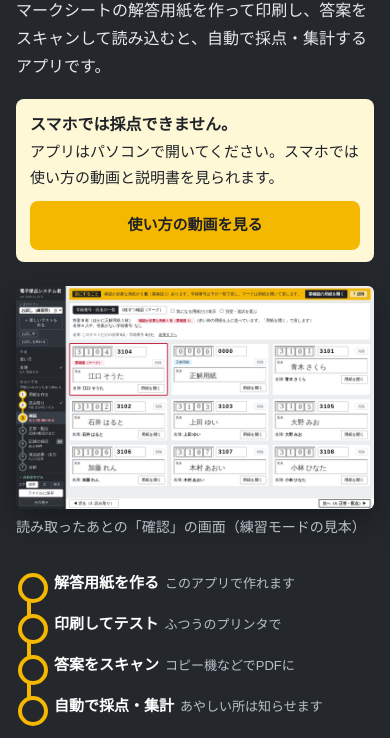
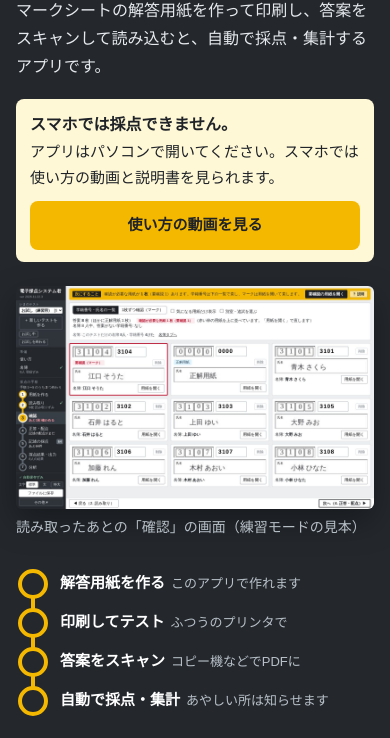
Before and after one commit to Okarin-netizen/denshi-saiten, a plain HTML site: page docs/index.html in a window 390 px wide. Shown: the part 73-811 px from the top of the page. Drawn offline with Linux system fonts and the light colour scheme.

Commit message:
上の流れの線が丸の真ん中を通るようにする
Co-Authored-By: Claude Opus 5.5 <noreply@anthropic.com>
Claude-Session: https://claude.ai/code/session_01NRT8ofqg1RYW8C1v3UykdU

```diff
--- a/docs/index.html
+++ b/docs/index.html
@@ -30,9 +30,9 @@ h1{margin:0;font-size:36px;letter-spacing:.02em;line-height:1.3;overflow-wrap:br
 .lead{margin:8px 0 18px;color:#e6eaee;font-size:17px;max-width:none}
 /* 流れ: アプリの左の列と同じ「路線」。番号は付けない（番号はアプリの手順の番号だけにする） */
 .route{display:grid;grid-template-columns:repeat(4,minmax(0,1fr));margin:0 0 16px;padding:0;list-style:none;position:relative}
-.route::before{content:"";position:absolute;left:12.5%;right:12.5%;top:9px;height:4px;background:var(--accent);border-radius:2px}
-.route li{position:relative;text-align:center;padding:28px 6px 0;font-weight:bold;font-size:15px;line-height:1.4}
-.route li::before{content:"";position:absolute;left:50%;top:0;width:22px;height:22px;margin-left:-11px;border-radius:50%;background:var(--side);border:4px solid var(--accent)}
+.route::before{content:"";position:absolute;left:12.5%;right:12.5%;top:13px;height:4px;background:var(--accent);border-radius:2px}
+.route li{position:relative;margin:0;text-align:center;padding:38px 6px 0;font-weight:bold;font-size:15px;line-height:1.4}
+.route li::before{content:"";position:absolute;left:50%;top:0;width:22px;height:22px;margin-left:-15px;border-radius:50%;background:var(--side);border:4px solid var(--accent)}
 .route li small{display:block;font-weight:normal;color:#b8c0c8;font-size:13px;margin-top:3px}
 .need{margin:0 0 18px;color:#d8dee4;font-size:15px}
 .need b{color:#fff}
@@ -160,8 +160,8 @@ section.last h2{font-size:20px;color:var(--ink)}
  h1{font-size:26px}
  .lead{font-size:16px}
  .route{grid-template-columns:1fr;gap:0;margin-left:2px}
- .route::before{left:9px;right:auto;top:11px;bottom:11px;width:4px;height:auto}
- .route li{text-align:left;padding:0 0 12px 36px}
+ .route::before{left:13px;right:auto;top:16px;bottom:23px;width:4px;height:auto}
+ .route li{text-align:left;padding:4px 0 14px 42px}
  .route li::before{left:0;top:1px;margin-left:0}
  .route li small{display:inline;margin:0 0 0 6px}
  .phone{display:block}
```
